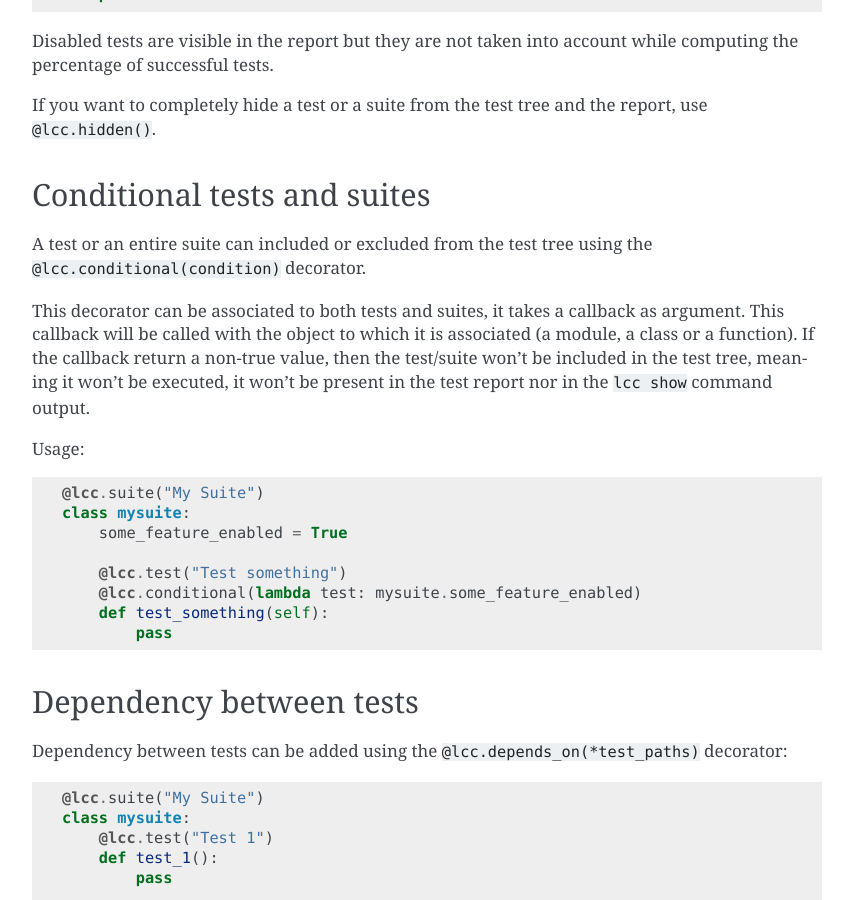
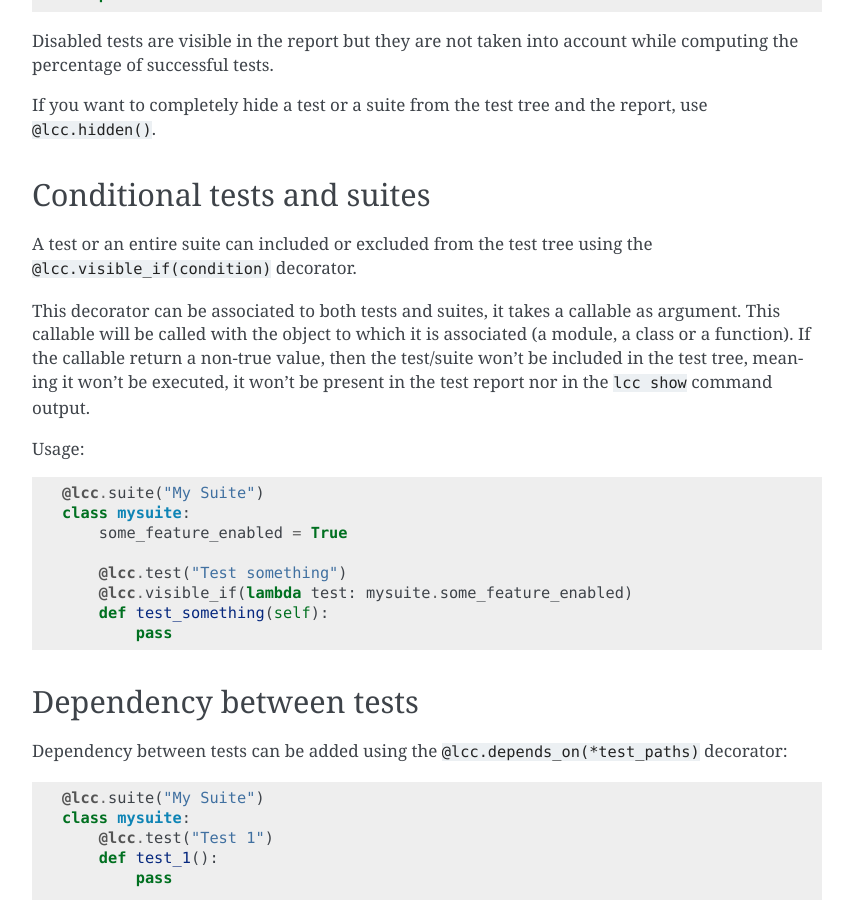
Before and after one commit to lemoncheesecake/lemoncheesecake, a Sphinx documentation site: the page built from doc/tests-and-suites.rst, in a window 1280 px wide and 900 px high, scrolled down 3229 px. Shown: the whole window, without its empty margins (363-1216 px from the left). Built offline with Sphinx 7.4.7, drawn with Linux system fonts in a browser that asks for light colours.

Commit message:
Rename the 'conditional' decorator into 'visible_if'

```diff
--- a/doc/api.rst
+++ b/doc/api.rst
@@ -14,7 +14,7 @@ Tests and suites declaration
 .. autofunction:: prop
 .. autofunction:: link
 .. autofunction:: disabled
-.. autofunction:: conditional
+.. autofunction:: visible_if
 .. autofunction:: hidden
 .. autofunction:: depends_on
 .. autofunction:: inject_fixture
--- a/doc/tests-and-suites.rst
+++ b/doc/tests-and-suites.rst
@@ -179,11 +179,11 @@ If you want to completely hide a test or a suite from the test tree and the repo
 Conditional tests and suites
 ----------------------------
 
-A test or an entire suite can included or excluded from the test tree using the ``@lcc.conditional(condition)`` decorator.
+A test or an entire suite can included or excluded from the test tree using the ``@lcc.visible_if(condition)`` decorator.
 
-This decorator can be associated to both tests and suites, it takes a callback as argument. This callback will
+This decorator can be associated to both tests and suites, it takes a callable as argument. This callable will
 be called with the object to which it is associated (a module, a class or a function).
-If the callback return a non-true value, then the test/suite
+If the callable return a non-true value, then the test/suite
 won't be included in the test tree, meaning it won't be executed, it won't be present in the test report nor in the
 ``lcc show`` command output.
 
@@ -194,7 +194,7 @@ Usage::
         some_feature_enabled = True
 
         @lcc.test("Test something")
-        @lcc.conditional(lambda test: mysuite.some_feature_enabled)
+        @lcc.visible_if(lambda test: mysuite.some_feature_enabled)
         def test_something(self):
             pass
 
```
Also changed, not shown: doc/v1-migration-guide.rst (+8 -3 lines), 4 other files.
